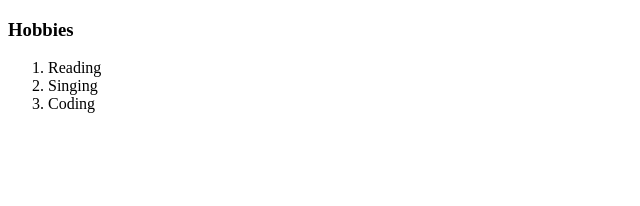
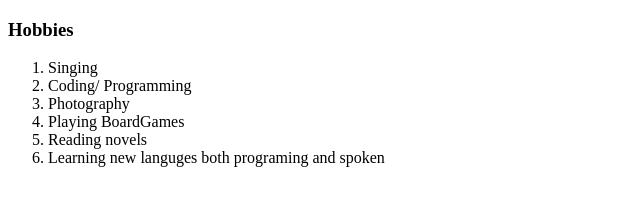
Before and after one commit to ychigiji/cv, a plain HTML site: page hobbies.html in a window 1280 px wide. Shown: the whole page, without its empty margins (0-640 px from the left). Drawn offline with Linux system fonts and the light colour scheme.

Commit message:
Update hobbies.html

```diff
--- a/hobbies.html
+++ b/hobbies.html
@@ -7,9 +7,13 @@
   <body>
     <h3>Hobbies</h3>
     <ol>
-      <li>Reading</li>
+
       <li>Singing</li>
-      <li>Coding</li>
+      <li>Coding/ Programming</li>
+      <li>Photography </li>
+      <li>Playing BoardGames</li>
+      <li>Reading novels </li>
+      <li>Learning new languges both programing and spoken</li>
     </ol>
   </body>
 </html>
```
